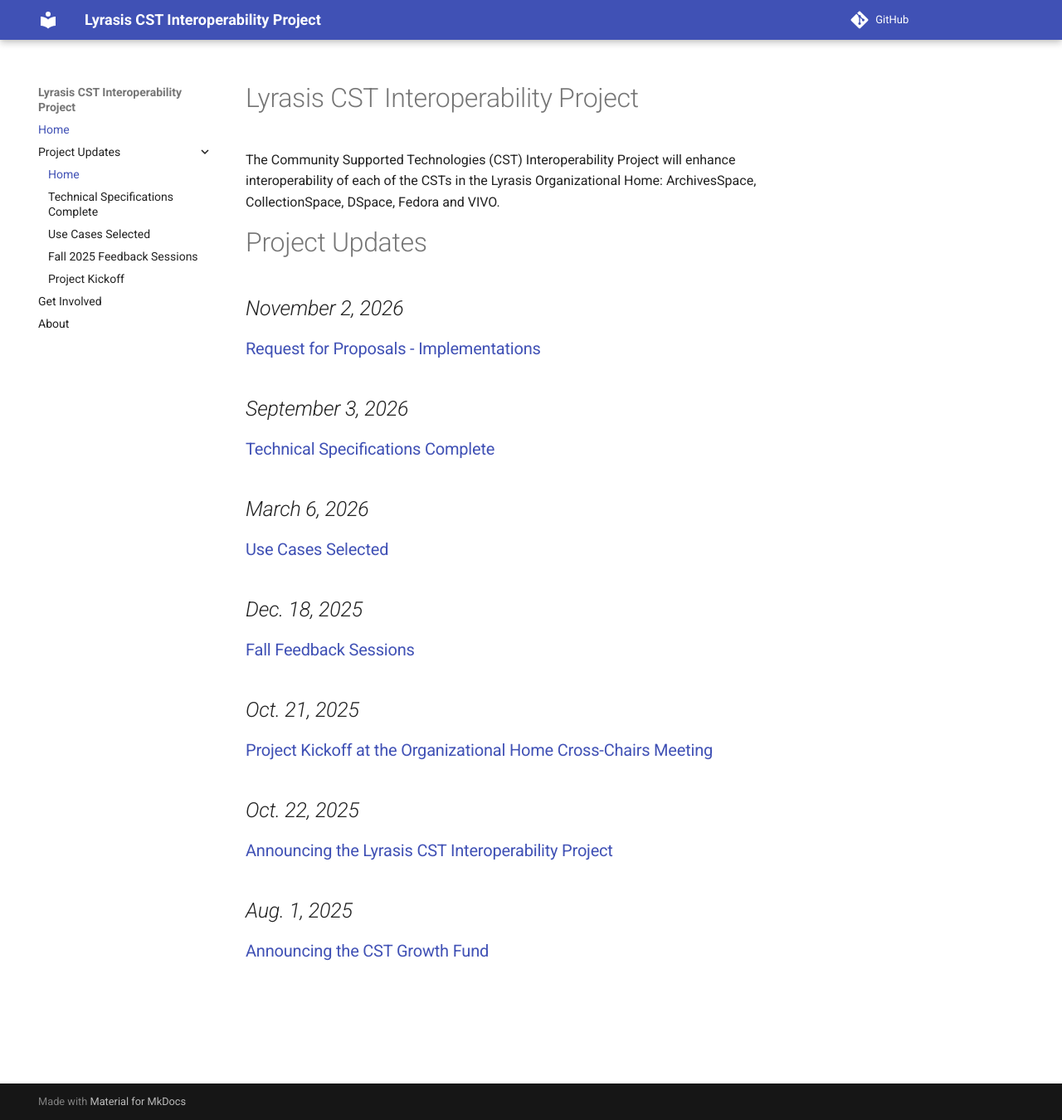
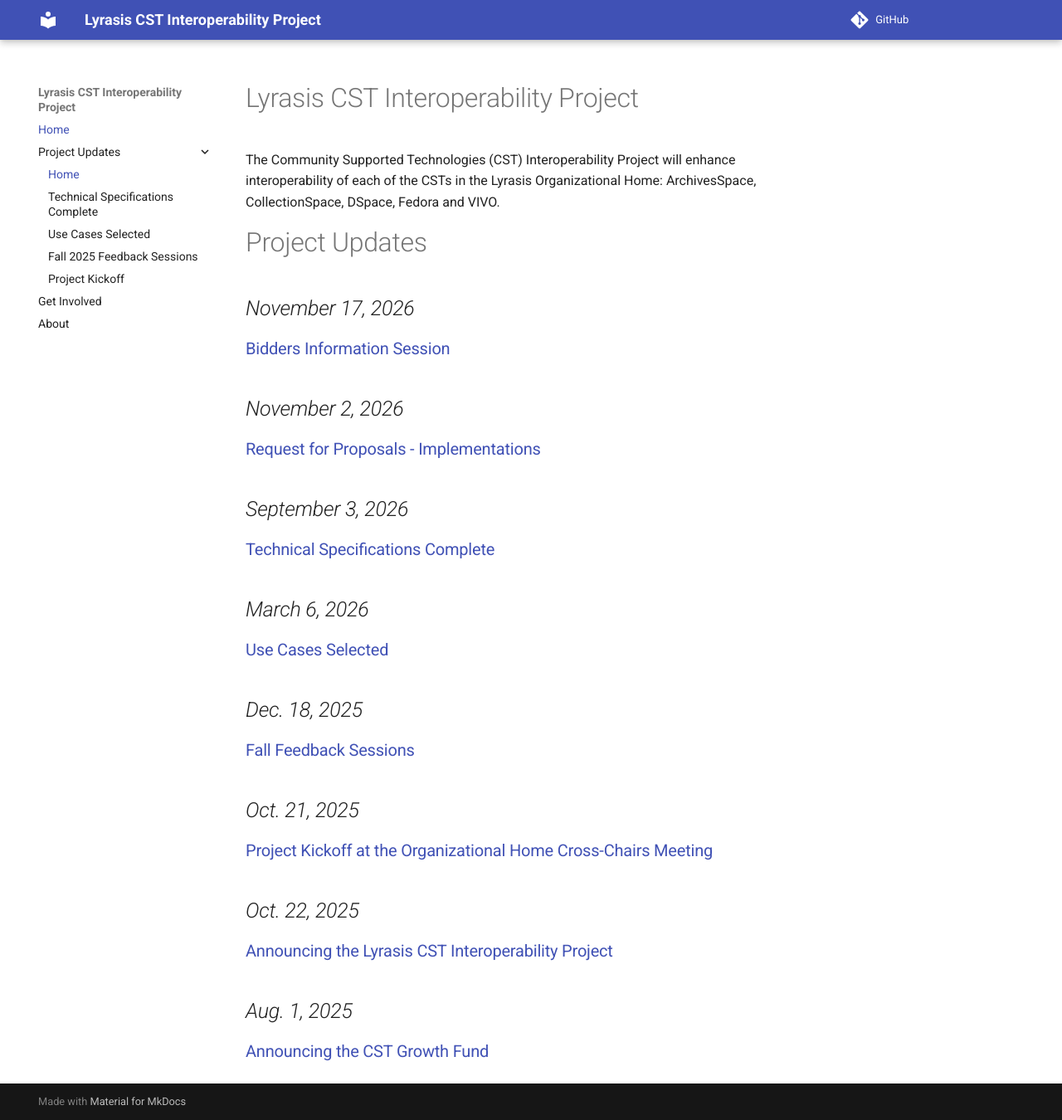
Before and after one commit to lyrasisorghome/InteroperabilityProject, an MkDocs documentation site: the page built from docs/index.md, in a window 1280 px wide and 1350 px high. Shown: the whole window at 83% size. Built offline with MkDocs 1.6.1 and Material for MkDocs 9.7.7, drawn with Linux system fonts in a browser that asks for light colours; comment, search, counter and statistics services are not loaded.

Commit message:
Add project update for November 17, 2026
Added a new project update for the Bidders Information Session on November 17, 2026.

```diff
--- a/docs/index.md
+++ b/docs/index.md
@@ -2,6 +2,9 @@
 The Community Supported Technologies (CST) Interoperability Project will enhance interoperability of each of the  CSTs in the Lyrasis Organizational Home: ArchivesSpace, CollectionSpace, DSpace, Fedora and VIVO.
 
 # Project Updates
+
+## *November 17, 2026*
+### [Bidders Information Session](Project%20Updates/2026-11-17-projectupdate/)
 
 ## *November 2, 2026*
 ### [Request for Proposals - Implementations](Project%20Updates/2026-11-02-projectupdate/)
```
